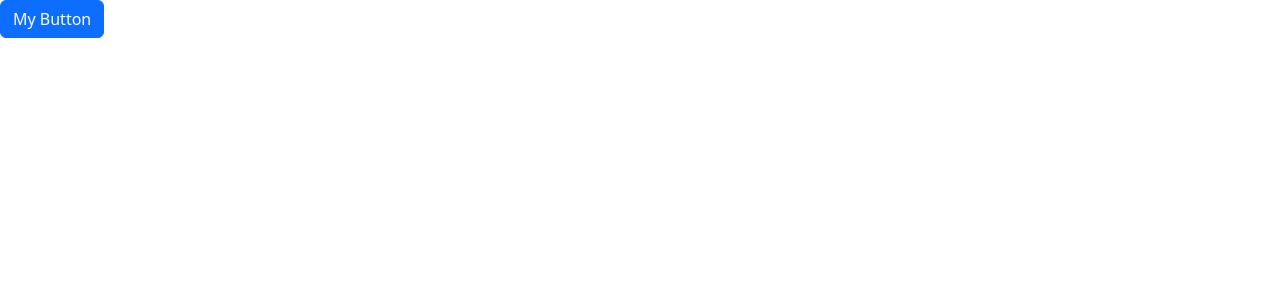
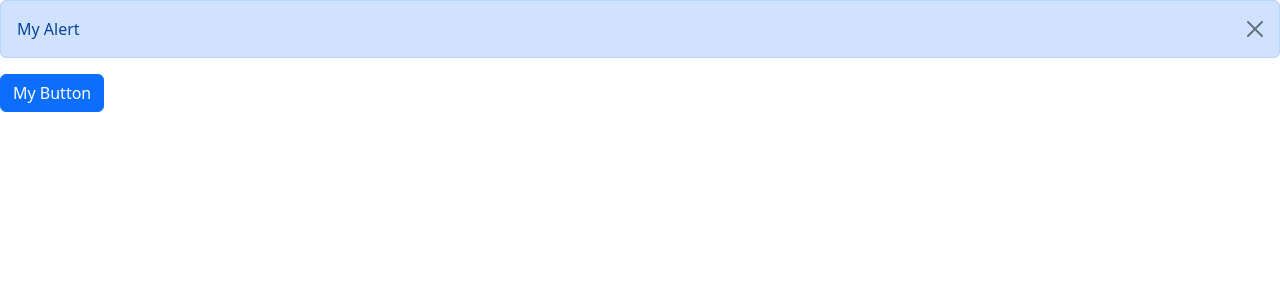
Before and after one commit to Brunda31/react-vite, a React (Vite) app: page / in a window 1280 px wide. Both pictures are taken after a click on the button "My Button". Shown: the top 300 px of the page. Built offline with nearby package versions, Linux system fonts and the light colour scheme.

Commit message:
button alert

```diff
--- a/src/App.tsx
+++ b/src/App.tsx
@@ -1,9 +1,14 @@
+import { useState } from "react";
 import Buttons from "./components/buttons";
+import Alert from "./components/Alert";
 
 function App() {
+  const [setalert, settingalert] = useState(false);
+
   return (
     <div>
-      <Buttons color="secondary" onClick={() => console.log("Clicked")}>
+      {setalert && <Alert onClose={() => settingalert(false)}>My Alert</Alert>}
+      <Buttons color="secondary" onClick={() => settingalert(true)}>
         My Button
       </Buttons>
     </div>
--- a/src/components/Alert.tsx
+++ b/src/components/Alert.tsx
@@ -1,11 +1,18 @@
 import { ReactNode } from "react";
+import App from "../App";
 
 interface props {
   children: ReactNode; //instead of    text : String we give children : ReactNode for <span> component to be given....
+  onClose: () => void;
 }
 
-const Alert = ({ children }: props) => {
-  return <div className="alert alert-primary">{children}</div>;
+const Alert = ({ children, onClose }: props) => {
+  return (
+    <div className="alert alert-primary alert-dismissible">
+      {children}
+      <button type="button" className="btn-close" onClick={onClose}></button>
+    </div>
+  );
 };
 
 export default Alert;
```
